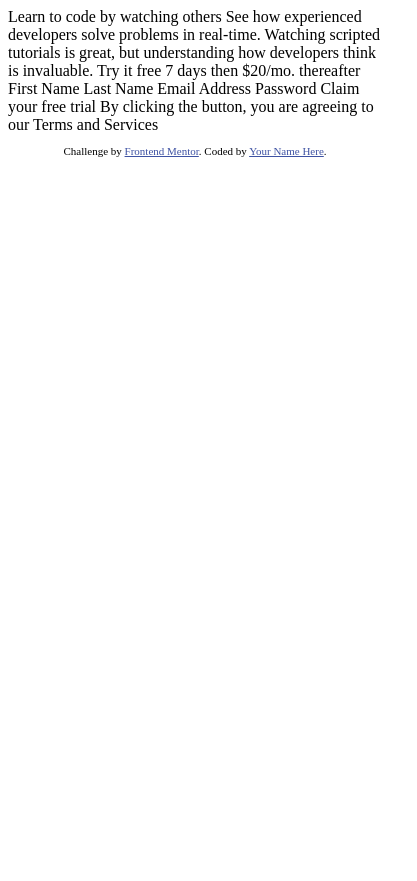
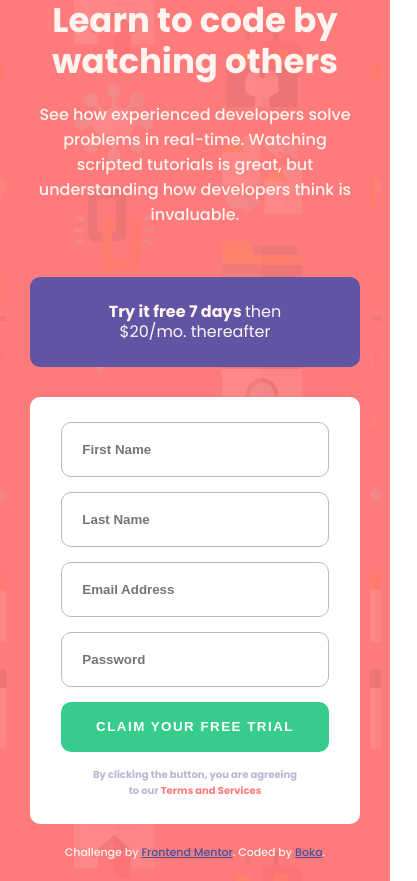
Before and after one commit to Blagoja95/intro-component-with-signup-form-master, a plain HTML site: page index.html in a window 390 px wide. Shown: the whole page, 417 px wide, since content can reach past the window. Before the commit the page ends 844 px from the top, so only its background shows below. Drawn offline with Linux system fonts and the light colour scheme.

Commit message:
mobile and desktop

```diff
--- a/index.html
+++ b/index.html
@@ -1,41 +1,98 @@
 <!DOCTYPE html>
 <html lang="en">
   <head>
-  <meta charset="UTF-8">
-  <meta name="viewport" content="width=device-width, initial-scale=1.0"> <!-- displays site properly based on user's device -->
+    <meta charset="UTF-8" />
+    <meta name="viewport" content="width=device-width, initial-scale=1.0" />
+    <!-- displays site properly based on user's device -->
 
-  <link rel="icon" type="image/png" sizes="32x32" href="./images/favicon-32x32.png">
-
+    <link
+      rel="icon"
+      type="image/png"
+      sizes="32x32"
+      href="./source/images/favicon-32x32.png"
+    />
+    <link rel="preconnect" href="https://fonts.googleapis.com" />
+    <link rel="preconnect" href="https://fonts.gstatic.com" crossorigin />
+    <link
+      href="https://fonts.googleapis.com/css2?family=Poppins:wght@400;500;600;700&display=swap"
+      rel="stylesheet"
+    />
     <title>Frontend Mentor | Intro component with sign up form</title>
-
+    <link rel="stylesheet" href="source/style/style.css" />
+    <link rel="stylesheet" href="source/style/mediaQueries.css" />
     <!-- Feel free to remove these styles or customise in your own stylesheet 👍 -->
-  <style>
-    .attribution { font-size: 11px; text-align: center; }
-    .attribution a { color: hsl(228, 45%, 44%); }
-  </style>
   </head>
   <body>
+    <main class="main flexbox">
+      <secion class="container flexbox">
+        <div class="message-box flexbox">
+          <h1 class="title main-title">Learn to code by watching others</h1>
+          <p class="paragraph main-paragraph">
+            See how experienced developers solve problems in real-time. Watching
+            scripted tutorials is great, but understanding how developers think
+            is invaluable.
+          </p>
+        </div>
+        <div class="form-box flexbox">
+          <div class="title btn form-title-box flexbox">
+            <h2 class="form-title">
+              <span class="bold"> Try it free 7 days </span>
+              then $20/mo. thereafter
+            </h2>
+          </div>
+          <div class="form-outher-box flexbox">
+            <form action="" class="form-inner-box flexbox">
+              <div class="input-box">
+                <input type="text" class="input" placeholder="First Name" />
+                <label for="input" class="label-error hidden">
+                  First name cannot be empty
+                </label>
+              </div>
+              <div class="input-box">
+                <input type="text" class="input" placeholder="Last Name" />
+                <label for="input" class="label-error hidden">
+                  Last name cannot be empty
+                </label>
+              </div>
+              <div class="input-box">
+                <!-- purposely changet to text becaus of js testing -->
+                <!-- replace type value to email -->
+                <input type="text" class="input" placeholder="Email Address" />
+                <label for="input" class="label-error hidden">
+                  Look like this is not email
+                </label>
+              </div>
 
-  Learn to code by watching others
+              <div class="input-box">
+                <input type="password" class="input" placeholder="Password" />
+                <label for="input" class="label-error hidden">
+                  Password cannot be empty
+                </label>
+              </div>
 
-  See how experienced developers solve problems in real-time. Watching scripted tutorials is great,
-  but understanding how developers think is invaluable.
+              <label for="form" class="success hidden">Success</label>
+              <input
+                type="button"
+                class="btn btn-submit"
+                value="Claim your free trial"
+              />
 
-  Try it free 7 days then $20/mo. thereafter
+              <p class="paragraph terms">
+                By clicking the button, you are agreeing to our
+                <span class="bold bold-link">Terms and Services </span>
+              </p>
+            </form>
+          </div>
+        </div>
+      </secion>
+    </main>
 
-  First Name
-  Last Name
-  Email Address
-  Password
-
-  Claim your free trial
-
-  By clicking the button, you are agreeing to our Terms and Services
-
-  <footer>
+    <footer class="footer">
       <p class="attribution">
-      Challenge by <a href="https://www.frontendmentor.io?ref=challenge" target="_blank">Frontend Mentor</a>.
-      Coded by <a href="#">Your Name Here</a>.
+        Challenge by
+        <a href="https://www.frontendmentor.io?ref=challenge" target="_blank"
+          >Frontend Mentor</a
+        >. Coded by <a href="#">Boka</a>.
       </p>
     </footer>
   </body>
--- a/source/style/mediaQueries.css
+++ b/source/style/mediaQueries.css
@@ -0,0 +1,41 @@
+@media screen and (min-width: 1300px) {
+  .main {
+    height: 95vh;
+  }
+  .footer {
+    height: 5vh;
+  }
+  .container {
+    gap: 0rem;
+    flex-direction: row;
+  }
+
+  .form-box {
+    width: 54rem;
+  }
+
+  .message-box {
+    align-items: flex-start;
+  }
+  .main-title {
+    text-align: left;
+    font-size: 6rem;
+    width: 20ch;
+  }
+  .main-paragraph {
+    text-align: left;
+
+    width: 50ch;
+    font-size: 2rem;
+  }
+
+  .form-inner-box {
+    width: 90%;
+  }
+
+  .terms {
+    width: 100%;
+    font-size: 1.2rem;
+    word-spacing: 1px;
+  }
+}
--- a/source/style/style.css
+++ b/source/style/style.css
@@ -0,0 +1,219 @@
+:root {
+  --Red: hsl(0, 100%, 74%);
+  --Green: hsl(154, 59%, 51%);
+
+  /* ### Accent */
+
+  --Blue: hsl(248, 32%, 49%);
+
+  /* ### Neutral */
+
+  --Dark-Blue: hsl(249, 10%, 26%);
+  --Grayish-Blue: hsl(246, 25%, 77%);
+  --white: #fff;
+  --text-color: rgba(255, 244, 239, 1);
+}
+
+* {
+  padding: 0;
+  margin: 0;
+  box-sizing: border-box;
+}
+
+html {
+  font-size: 62.5%;
+}
+
+body {
+  font-family: "Poppins", sans-serif;
+  font-size: 1.6rem;
+  font-weight: 500;
+  color: var(--text-color);
+
+  height: 100%;
+  width: 100%;
+}
+
+.attribution {
+  font-size: 11px;
+  text-align: center;
+  padding: 2rem 0;
+}
+.attribution a {
+  color: hsl(228, 45%, 44%);
+}
+
+/* general classes */
+.flexbox {
+  display: flex;
+  justify-content: center;
+  align-items: center;
+  flex-direction: column;
+}
+
+.title {
+  color: sar(--white);
+  line-height: 1.2;
+}
+
+.btn,
+.title,
+.paragraph {
+  text-align: center;
+}
+
+.bold {
+  font-weight: 700 !important;
+}
+
+.btn {
+  border-radius: 1rem;
+  width: 100%;
+}
+
+/* ////////////////////////////////////////////// */
+.main,
+.footer {
+  background-color: var(--Red);
+  background-image: url("../images/bg-intro-mobile.png");
+}
+
+main {
+}
+
+.container {
+  gap: 5rem;
+}
+
+/* top */
+.message-box {
+  gap: 2rem;
+}
+.main-title {
+  width: 20ch;
+  font-size: 3.4rem;
+}
+
+.main-paragraph {
+  width: 32ch;
+}
+
+/* bottom */
+.form-title-box {
+  width: 100%;
+  height: 9rem;
+  background-color: var(--Blue);
+}
+
+.form-title {
+  font-size: 1.6rem;
+  width: 18ch;
+  font-weight: 400;
+}
+
+.form-box {
+  width: 33rem;
+  gap: 3rem;
+}
+
+.form-outher-box {
+  width: 100%;
+  padding: 2.5rem 0;
+  background-color: var(--white);
+  border-radius: 1rem;
+}
+
+.form-inner-box,
+.input-box,
+.input,
+.btn-submit {
+  width: 90%;
+}
+.form-inner-box {
+  gap: 1.5rem;
+}
+
+.input-box {
+  position: relative;
+  margin: 0 auto;
+}
+
+.input-box::before {
+  display: none;
+  position: absolute;
+  width: 3rem;
+  height: 3rem;
+  content: "";
+  top: 0;
+  left: 0;
+  background-image: url("../images/icon-error.svg");
+  background-repeat: no-repeat;
+  transform: translate(40%, 50%);
+}
+
+.input {
+  width: 100%;
+  height: 5.5rem;
+  padding-left: 2rem;
+  font-weight: 600;
+  color: var(--Dark-Blue);
+  border-radius: 1rem;
+  border: 1px solid var(--Grayish-Blue);
+}
+
+.btn-submit {
+  background-color: var(--Green);
+  height: 5rem;
+  border: none;
+  font-weight: 700;
+  color: var(--white);
+  text-transform: uppercase;
+  letter-spacing: 1.5px;
+}
+
+.btn-submit:hover {
+  opacity: 50%;
+  cursor: pointer;
+}
+
+.terms {
+  color: var(--Grayish-Blue);
+  font-size: 1rem;
+  font-weight: 700;
+  width: 32ch;
+  text-align: center;
+}
+
+.terms .bold {
+  color: var(--Red);
+}
+
+/* ERROR */
+.label-error {
+  display: block;
+  margin-top: 0.5rem;
+}
+
+.error .label-error {
+  display: block;
+  width: 100%;
+  color: var(--Red);
+  font-size: 1.2rem;
+  text-align: right;
+}
+
+.error .input {
+  border: 1px solid var(--Red);
+  color: var(--Red);
+  padding-left: 5rem;
+}
+
+.hidden {
+  display: none;
+}
+
+/* Success */
+.success {
+  font-size: 1.5rem;
+  color: green;
+}
```
Lines whose indentation alone changed are shown as unchanged.
